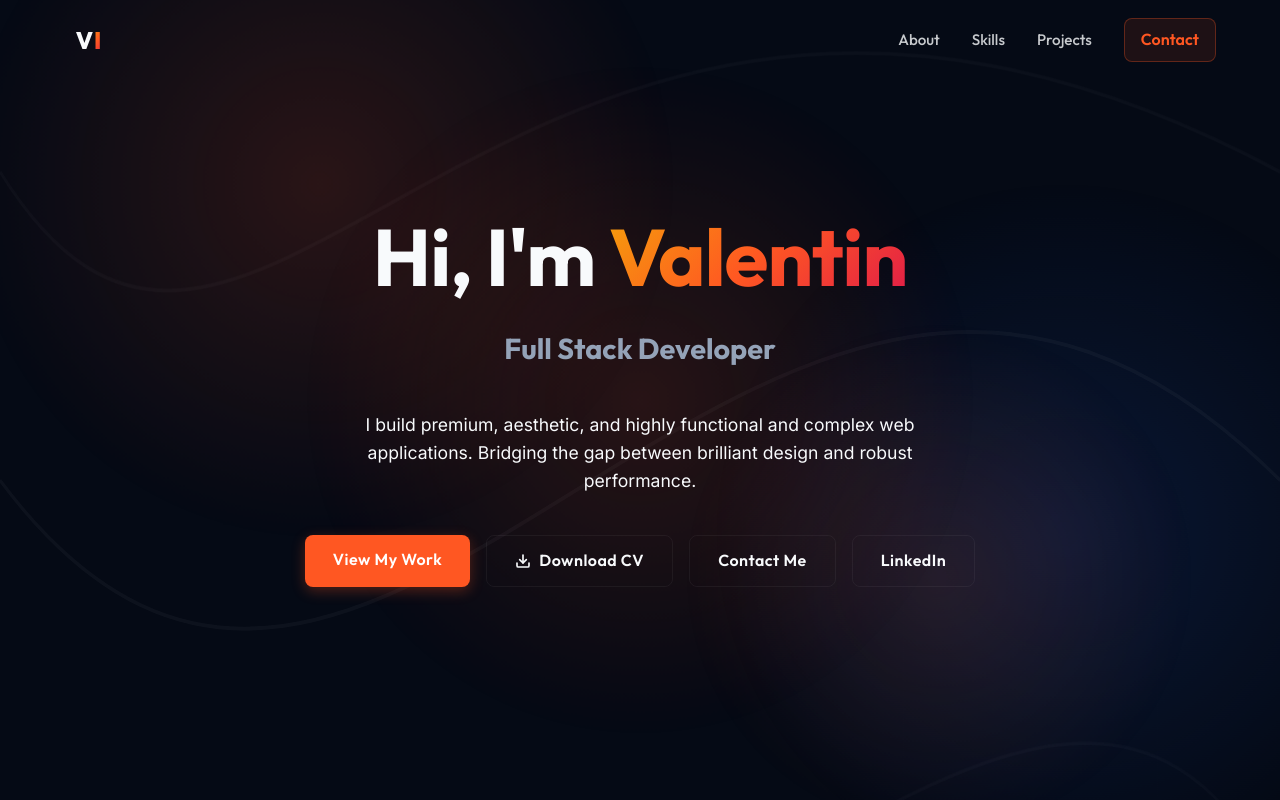
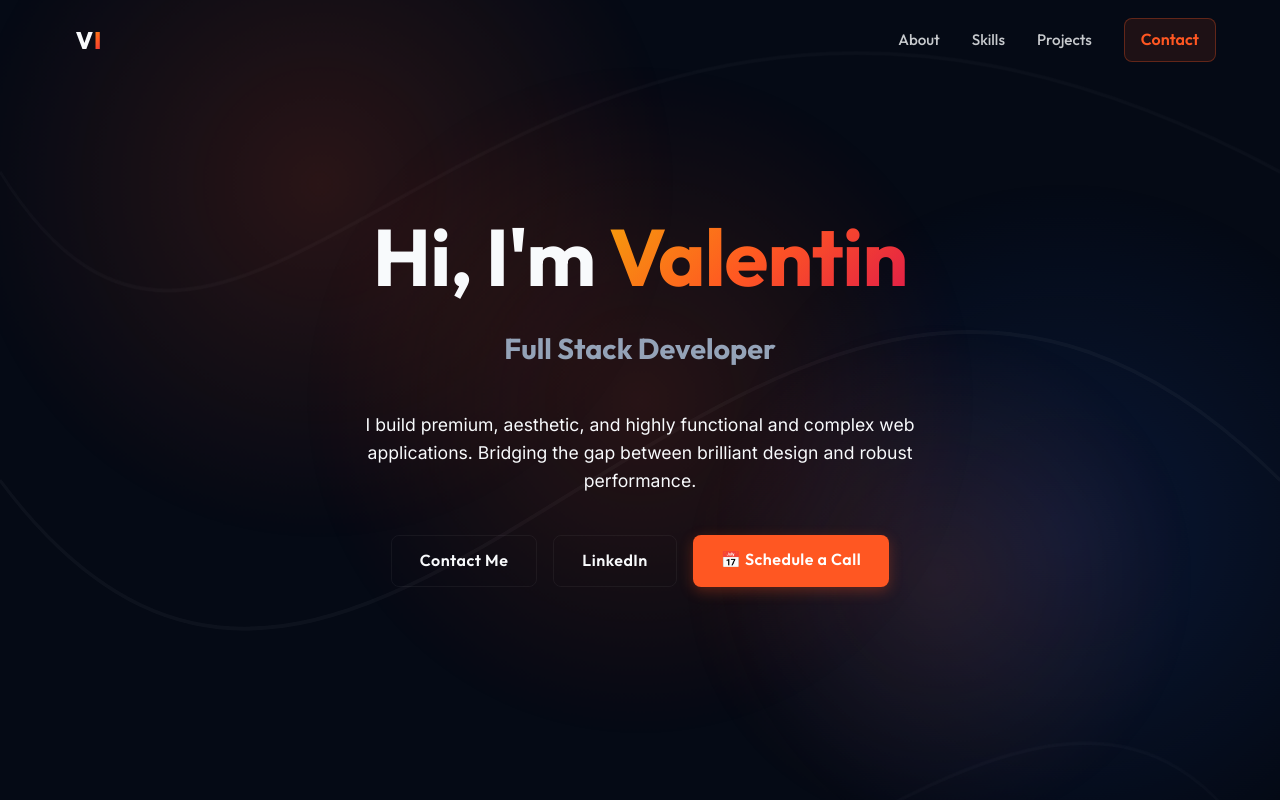
Before and after one commit to ispasvalentin22/Portofolio-Website, a Next.js app: page / in a window 1280 px wide. Shown: the top 800 px of the page. Built offline with nearby package versions, Linux system fonts and the light colour scheme.

Commit message:
refactor: remove CV download button and replace View My Work with Calendly scheduling link in hero section

```diff
--- a/src/components/Hero.tsx
+++ b/src/components/Hero.tsx
@@ -16,18 +16,17 @@ export default function Hero() {
           Bridging the gap between brilliant design and robust performance.
         </p>
         <div className={styles.actions}>
-          <a href="#projects" className="btn-primary">View My Work</a>
-          <a href="/cv.pdf" download className="btn-outline" style={{ display: 'inline-flex', alignItems: 'center', gap: '8px' }}>
-            <svg width="16" height="16" viewBox="0 0 24 24" fill="none" stroke="currentColor" strokeWidth="2.5" strokeLinecap="round" strokeLinejoin="round">
-              <path d="M21 15v4a2 2 0 0 1-2 2H5a2 2 0 0 1-2-2v-4" />
-              <polyline points="7 10 12 15 17 10" />
-              <line x1="12" y1="15" x2="12" y2="3" />
-            </svg>
-            Download CV
-          </a>
           <a href="#contact" className="btn-outline">Contact Me</a>
           <a href="https://www.linkedin.com/in/ispasvalentin" target="_blank" rel="noopener noreferrer" className="btn-outline">
             LinkedIn
+          </a>
+          <a
+            href="https://calendly.com/valentinmarian-ispas/30min"
+            target="_blank"
+            rel="noopener noreferrer"
+            className="btn-primary"
+          >
+            📅 Schedule a Call
           </a>
         </div>
       </div>
```
